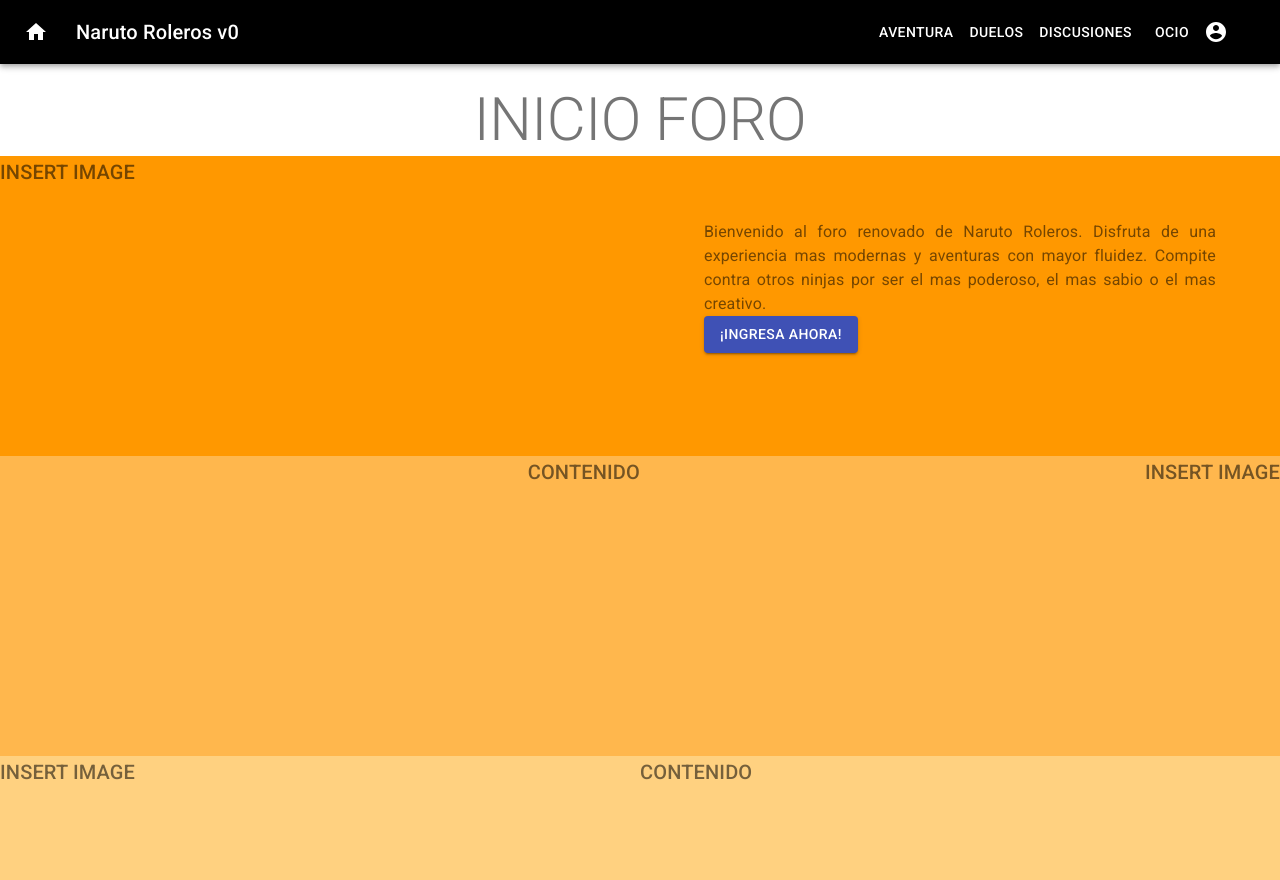
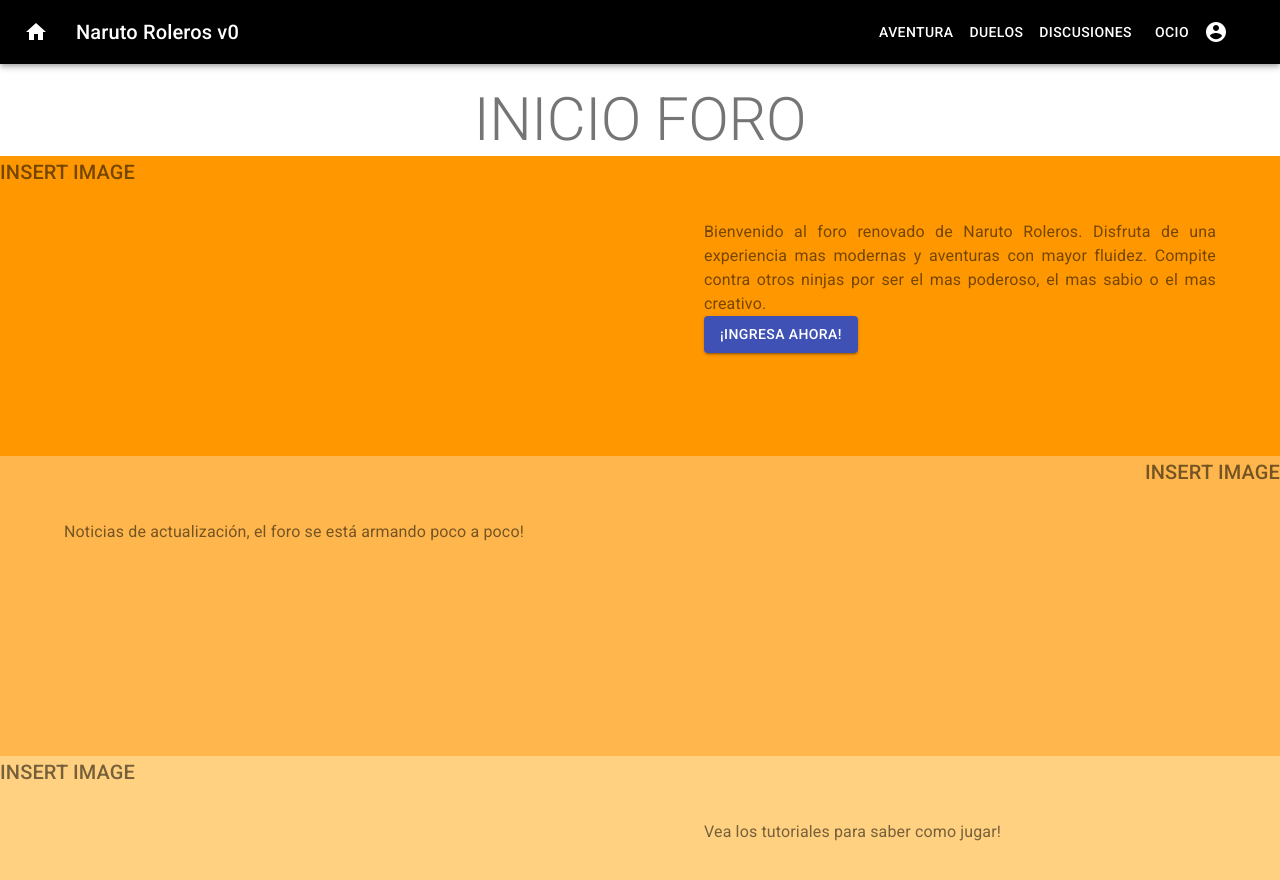
Before and after one commit to facundo-avila/front-naruto-roleros, a React (Create React App) app: page / in a window 1280 px wide. Shown: the top 880 px of the page. Built offline with nearby package versions, Linux system fonts and the light colour scheme.

Commit message:
Cambiado contenido de actualizaciones en home

```diff
--- a/src/components/home/home.jsx
+++ b/src/components/home/home.jsx
@@ -43,7 +43,10 @@ const Home = () => {
                         <Typography variant="h6" color="initial">INSERT IMAGE</Typography>
                     }
                         text={
-                            <Typography variant="h6" color="initial">CONTENIDO</Typography>
+                            <div className={classes.gridFormat}>
+                                <Typography variant="body1" color="initial">Noticias de actualización, el foro se está armando poco a poco!</Typography>
+
+                            </div>
                         }
                     />
                 </Grid>
@@ -53,7 +56,10 @@ const Home = () => {
                         <Typography variant="h6" color="initial">INSERT IMAGE</Typography>
                     }
                         text={
-                            <Typography variant="h6" color="initial">CONTENIDO</Typography>
+                            <div className={classes.gridFormat}>
+                                <Typography variant="body1" color="initial">Vea los tutoriales para saber como jugar!</Typography>
+
+                            </div>
                         }
                     />
                 </Grid>
```
Also changed, not shown: 1 other file (tests, documents, lock files or other folders).
